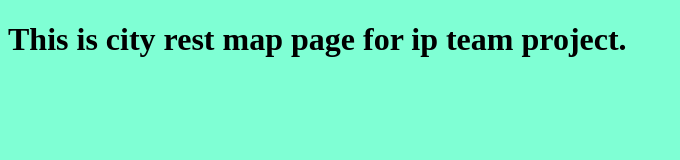
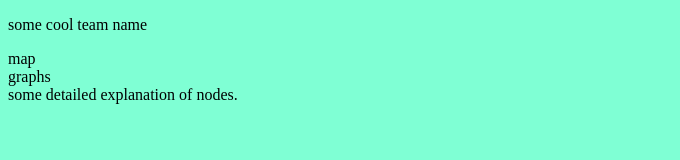
Before and after one commit to 2025150057/IP-City-Rest-Map, a website: page public/src/html/index.html in a window 1280 px wide. Shown: the whole page, without its empty margins (0-680 px from the left). Drawn offline with Linux system fonts and the light colour scheme.

Commit message:
added little html stuff

```diff
--- a/public/src/html/index.html
+++ b/public/src/html/index.html
@@ -6,9 +6,29 @@
     <title>City Rest Map</title>
     <link rel="stylesheet" href="/css/main.css">
     <script src="/js/main.js"></script>
+
     <!-- the title is only for temporary.  -->
 </head>
+<header>
+  <div class="header">
+    <p id="logo">some cool team name</p>
+  </div>
+</header>
 <body>
-  <h1>This is city rest map page for ip team project.</h1>
+  <div class="map">
+    <!-- TODO: insert map here-->
+     map
+  </div>
+
+  <div class="order-graph">
+    <!-- order of places. -->
+     graphs
+  </div>
+
+  <div class="node-details">
+    some detailed explanation of nodes.
+  </div>
+
+
 </body>
 </html>
```
Also changed, not shown: public/src/js/main.js (+8 -10 lines).
